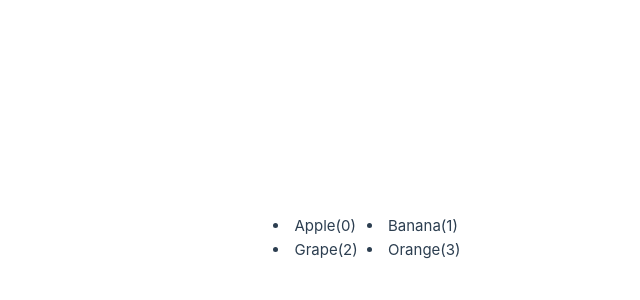
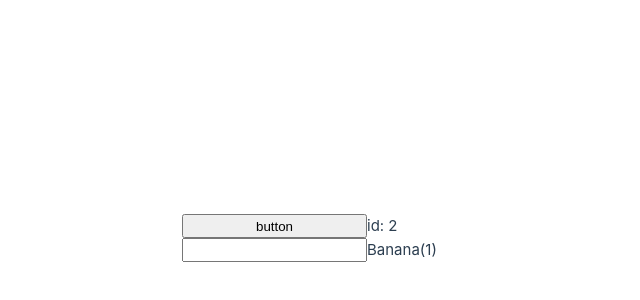
Before and after one commit to mskk3215/vue-lesson, a Vue app: page / in a window 1280 px wide. Shown: the part 162-462 px from the top of the page, without its empty margins (273-913 px from the left). Built offline with nearby package versions, Linux system fonts and the light colour scheme.

Commit message:
feat: Add v-for&v-if with template

```diff
--- a/src/App.vue
+++ b/src/App.vue
@@ -8,8 +8,12 @@ const fruits = ref([
 ])
 </script>
 <template>
-  <!-- v-forの時はkeyが必要。v-ifは自動で付与してくれる。 -->
-  <!-- indexとループのcontentは一致しないのでkeyにindexを使用しない -->
-  <!-- v-forでは分割代入ができる -->
-  <li v-for="({ id, name }, index) in fruits" :key="id">{{ name }}({{ index }})</li>
+  <!-- v-forとv-if両方ある場合、v-ifの方が先に動作する -->
+  <button @click="fruits.shift()">button</button>
+  <template v-for="({ id, name }, index) in fruits" :key="id">
+    <template v-if="id === 2">
+      <p>id: {{ id }}</p>
+      <input type="text" />{{ name }}({{ index }})
+    </template>
+  </template>
 </template>
```
